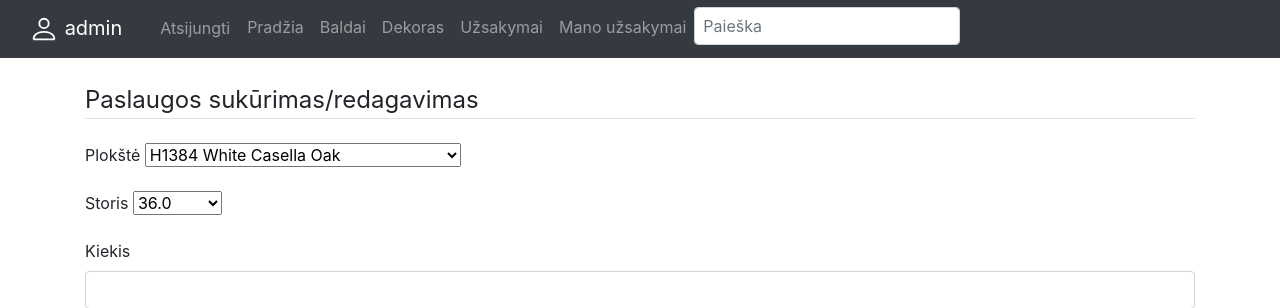
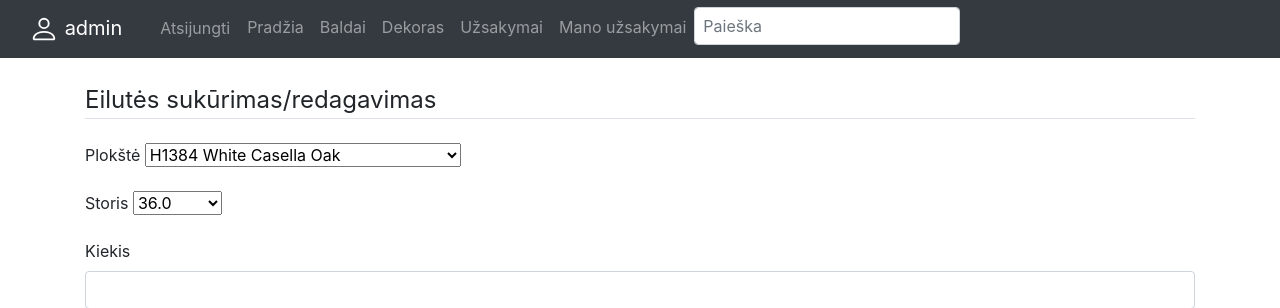
Before and after one commit to Atstovas/Baldai, a Django app: page /baldai/order/1/newline in a window 1280 px wide. Shown: the part 170-478 px from the top of the page. Run offline with Django 5.2, Linux system fonts and the light colour scheme; a user stored in the database is signed in; data comes from the database, SQL or seed files in the repository; data that the repository does not hold is empty; some libraries are stand-ins or nearby versions.

Commit message:
Pakoreguota orderline_form.html

```diff
--- a/mysite/baldai/templates/orderline_form.html
+++ b/mysite/baldai/templates/orderline_form.html
@@ -1,12 +1,12 @@
 {% extends "base.html" %}
-{% block "title" %}Paslaugos sukūrimas/redagavimas{% endblock%}
+{% block "title" %}Eilutės sukūrimas/redagavimas{% endblock%}
 
 {% block "content" %}
 <div class="content-section">
     <form method="POST">
     {% csrf_token %}
     {% load crispy_forms_tags %}
-        <legend class="border-bottom mb-4">Paslaugos sukūrimas/redagavimas</legend>
+        <legend class="border-bottom mb-4">Eilutės sukūrimas/redagavimas</legend>
         {{ form|crispy }}
         <div class="form-group">
             <button class="btn btn-outline-info" type="submit">Išsaugoti</button>
```
